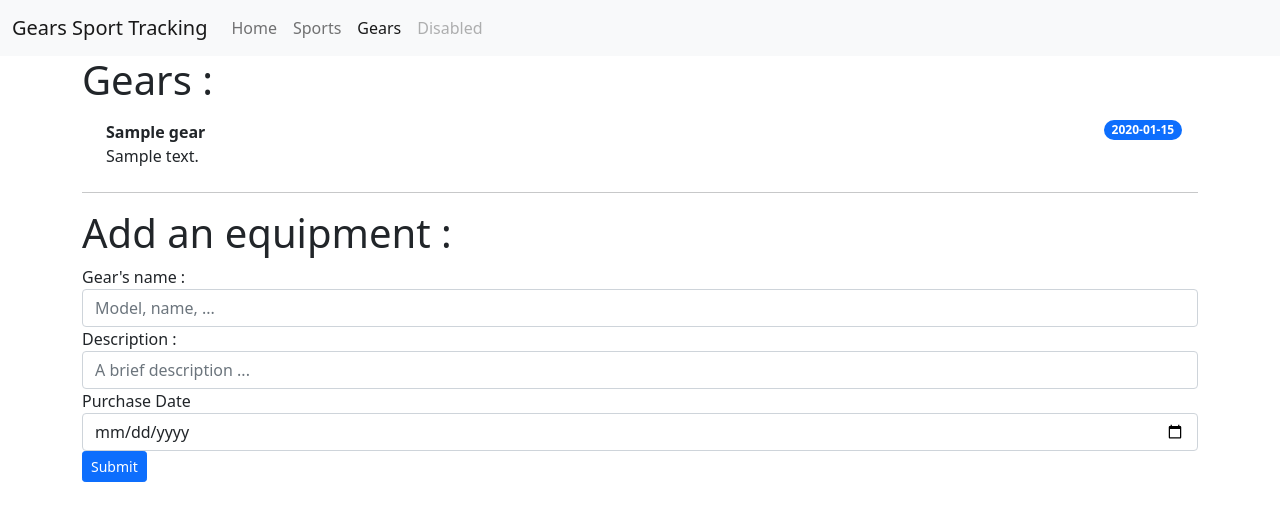
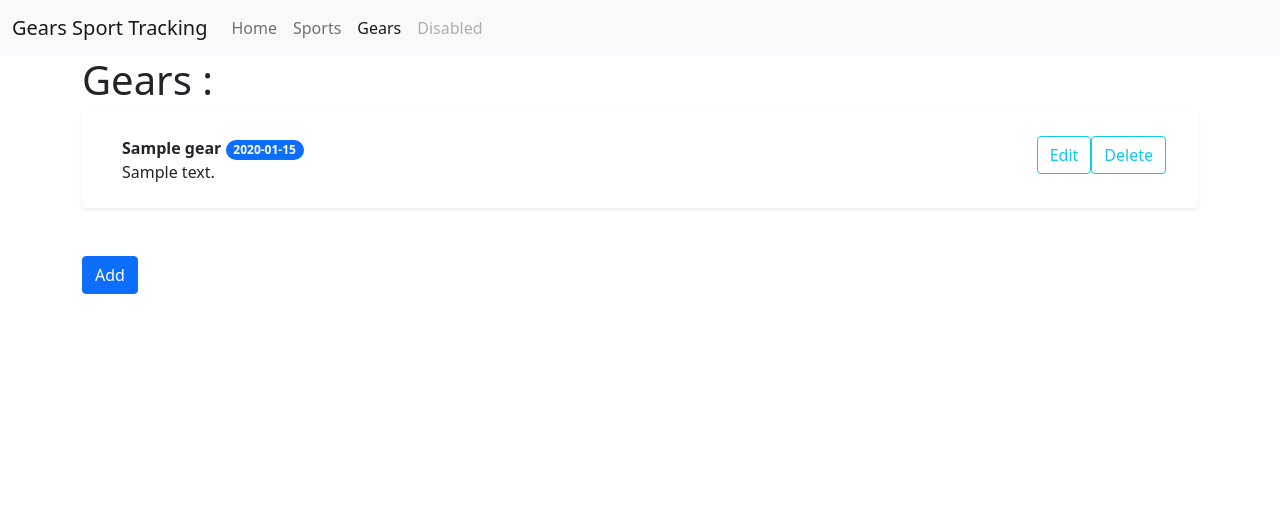
Before and after one commit to Fabien-Drx/sportstrack, a Flask app: page /gears in a window 1280 px wide. Shown: the top 521 px of the page. Run offline with Flask 2, Linux system fonts and the light colour scheme; tables that the repository leaves empty hold one stand-in row (Sample ...); some libraries are stand-ins or nearby versions.

Commit message:
Modify Gears form like Sports form

```diff
--- a/app.py
+++ b/app.py
@@ -106,28 +106,53 @@ def sports(action=None, id=-1):
                            action=action)
 
 
+@app.route('/gears/<action>/<int:id>', methods=['GET', 'POST'])
 @app.route('/gears', methods=['GET', 'POST'])
-def gears():
+def gears(action=None, id=-1):
 
     create_gear_form = GearForm()
 
     if request.method == 'POST' and create_gear_form.validate():
-        new_gear = Gear(name=create_gear_form.name.data,
-                        description=create_gear_form.description.data,
-                        purchase_date=create_gear_form.purchase_date.data)
+        if action == 'add':
+            new_gear = Gear(name=create_gear_form.name.data,
+                            description=create_gear_form.description.data,
+                            purchase_date=create_gear_form.purchase_date.data)
 
-        try:
-            db.session.add(new_gear)
-            db.session.commit()
-        except exc.IntegrityError:
-            db.session.rollback()
-            flash('A gear with the same name already exists', 'alert-danger')
+            try:
+                db.session.add(new_gear)
+                db.session.commit()
+                action = None
+            except exc.IntegrityError:
+                db.session.rollback()
+                flash('A gear with the same name already exists', 'alert-danger')
+        elif action == 'edit':
+            edit_gear = Gear.query.get(id)
+            edit_gear.name = create_gear_form.name.data
+            edit_gear.description = create_gear_form.description.data
+            edit_gear.purchase_date = create_gear_form.purchase_date.data
+            try:
+                db.session.commit()
+                action = None
+            except exc.IntegrityError:
+                db.session.rollback()
+                flash('A sport with the same name already exists', 'alert-danger')
+
+    if action == 'add':
+        create_gear_form.name.data = ''
+        create_gear_form.description.data = ''
+        create_gear_form.purchase_date.data = ''
+    elif action == 'edit':
+        gear = Gear.query.get(id)
+        create_gear_form.name.data = gear.name
+        create_gear_form.description.data = gear.description
+        create_gear_form.purchase_date.data = gear.purchase_date
 
     gears_list = Gear.query.all()
     return render_template('gears.html',
                            gears_list=gears_list,
                            page_gears_active="active",
-                           create_gear_form=create_gear_form)
+                           create_gear_form=create_gear_form,
+                           action=action)
 
 
 @app.route('/<cat>/<int:id>/delete', methods=['GET', 'POST'])
--- a/templates/gears.html
+++ b/templates/gears.html
@@ -7,22 +7,37 @@
     {% if gears_list|length == 0 %}
         <p>Sorry, there is no gears to display yet !</p>
     {% endif %}
+    <div class="shadow-sm p-3 mb-5 bg-body rounded">
     <ul class="list-group list-group-flush">
         {% for gear in gears_list %}
             <li class="list-group-item d-flex justify-content-between align-items-start">
                 <div class="ms-2 me-auto">
-                    <div class="fw-bold">{{ gear.name }}</div>
+                    <div class="fw-bold">{{ gear.name }}
+                        <span class="badge bg-primary rounded-pill">{{ gear.purchase_date }}</span>
+                    </div>
                     {{ gear.description }}
                 </div>
-                <span class="badge bg-primary rounded-pill">{{ gear.purchase_date }}</span>
+
+
+
+                <div class="d-inline">
+                  <a href="{{ url_for('gears', action="edit",id=gear.id) }}" ><button type="button" class="btn btn-outline-info">Edit</button></a>
+                </div>
+                <div class="d-inline">
+                  <a href="{{ url_for('delete', cat="gears",id=gear.id) }}" ><button type="button" class="btn btn-outline-info">Delete</button></a>
+                </div>
             </li>
         {%  endfor %}
     </ul>
+    </div>
 
-    <hr>
+    {% if action is none %}
+        <a href="{{ url_for('gears', action="add",id=0) }}" ><button type="button" class="btn btn-primary">Add</button></a>
+    {% endif %}
 
-    <H1 class="display-6">Add an equipment :</H1>
-
+    {% if action is not none %}
+    <H1 class="display-6">{{ action | capitalize }} an equipment :</H1>
+    <div class="shadow-sm p-3 mb-5 bg-body rounded">
         <form action="" method="post" class="form" role="form">
             {{ create_gear_form.csrf_token() }}
             <d1>
```
Also changed, not shown: other parts of templates/gears.html (+2 -0 lines). Lines whose indentation alone changed are shown as unchanged.
